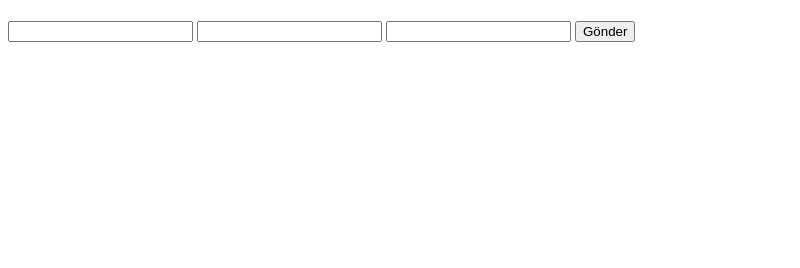
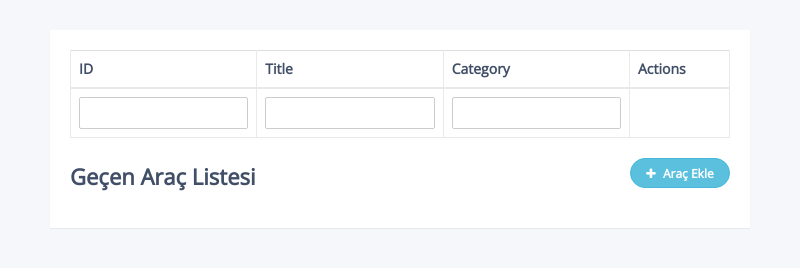
Before and after one commit to mmustafau/javascript, an Electron app: page index.html in a window 800 px wide. Drawn offline with nearby package versions, Linux system fonts and the light colour scheme; no server answers.

Commit message:
commiting

```diff
--- a/index.html
+++ b/index.html
@@ -1,85 +1,173 @@
 <!DOCTYPE html>
 <html lang="en">
 <head>
-    <meta charset="UTF-8">
-    <meta name="viewport" content="width=device-width, initial-scale=1.0">
-    <meta http-equiv="X-UA-Compatible" content="ie=edge">
-    <title>ÜTS - Ücret Toplama Sistemleri</title>
+<meta charset="utf-8">
+<meta http-equiv="X-UA-Compatible" content="IE=edge">
+<meta name="viewport" content="width=device-width, initial-scale=1">
+<title>Ucretli Geçiş Sistemi</title>
+<link rel="stylesheet" href="https://fonts.googleapis.com/css?family=Roboto|Varela+Round|Open+Sans">
+<link rel="stylesheet" href="https://fonts.googleapis.com/icon?family=Material+Icons">
+<link rel="stylesheet" href="https://maxcdn.bootstrapcdn.com/font-awesome/4.7.0/css/font-awesome.min.css">
+<link rel="stylesheet" href="https://maxcdn.bootstrapcdn.com/bootstrap/3.3.7/css/bootstrap.min.css">
+<script src="https://ajax.googleapis.com/ajax/libs/jquery/1.12.4/jquery.min.js"></script>
+<script src="https://maxcdn.bootstrapcdn.com/bootstrap/3.3.7/js/bootstrap.min.js"></script>
+<style type="text/css">
+    body {
+        color: #404E67;
+        background: #F5F7FA;
+		font-family: 'Open Sans', sans-serif;
+	}
+	.table-wrapper {
+		width: 700px;
+		margin: 30px auto;
+        background: #fff;
+        padding: 20px;
+        box-shadow: 0 1px 1px rgba(0,0,0,.05);
+    }
+    .table-title {
+        padding-bottom: 10px;
+        margin: 0 0 10px;
+    }
+    .table-title h2 {
+        margin: 6px 0 0;
+        font-size: 22px;
+    }
+    .table-title .add-new {
+        float: right;
+		height: 30px;
+		font-weight: bold;
+		font-size: 12px;
+		text-shadow: none;
+		min-width: 100px;
+		border-radius: 50px;
+		line-height: 13px;
+    }
+	.table-title .add-new i {
+		margin-right: 4px;
+	}
+    table.table {
+        table-layout: fixed;
+    }
+    table.table tr th, table.table tr td {
+        border-color: #e9e9e9;
+    }
+    table.table th i {
+        font-size: 13px;
+        margin: 0 5px;
+        cursor: pointer;
+    }
+    table.table th:last-child {
+        width: 100px;
+    }
+    table.table td a {
+		cursor: pointer;
+        display: inline-block;
+        margin: 0 5px;
+		min-width: 24px;
+    }
+	table.table td a.add {
+        color: #27C46B;
+    }
+    table.table td a.edit {
+        color: #FFC107;
+    }
+    table.table td a.delete {
+        color: #E34724;
+    }
+    table.table td i {
+        font-size: 19px;
+    }
+	table.table td a.add i {
+        font-size: 24px;
+    	margin-right: -1px;
+        position: relative;
+        top: 3px;
+    }
+    table.table .form-control {
+        height: 32px;
+        line-height: 32px;
+        box-shadow: none;
+        border-radius: 2px;
+    }
+	table.table .form-control.error {
+		border-color: #f50000;
+	}
+
+</style>
+
 </head>
 <body>
+    <div class="container">
+        <div class="table-wrapper">
 
-    <h1 class="sayac" id="sayici"></h1>
-    <input type="text" id="v_id">
-    <input type="text" id="v_title">
-    <input type="text" id="v_category">
-    <button id="sendBTN">Gönder</button>
-
-    <ul id="myUL"></ul>
+                <table class="table table-bordered">
 
 
-<script>
+                         <thead>
+                             <tr>
+                                 <th>ID</th>
+                                 <th>Title</th>
+                                 <th>Category</th>
+                                 <th>Actions</th>
+                             </tr>
+                         </thead>
+                         <tbody>
+                             <tr>
+                                <td><input type="text" class="form-control" name="ID" id="v_id"></td>
+                                <td><input type="text" class="form-control" name="Title" id="v_title"></td>
+                                <td><input type="text" class="form-control" name="Category" id="v_category"></td>
+                                 <td>
 
-const electron= require("electron");
-const {ipcRenderer}=electron;
+                                    <a class="add" title="Add" data-toggle="tooltip" id="sendBTN"><i class="material-icons">&#xE03B;</i></a>
+                                    <a class="delete" title="Delete" data-toggle="tooltip"><i class="material-icons">&#xE872;</i></a>
 
-let sendBTN=document.querySelector("#sendBTN");
-let inputID=document.querySelector("#inputID");
-let sayici=document.querySelector("#sayici");
+                                 </td>
+                             </tr>
 
-let v_id=document.querySelector("#v_id");
-let v_title=document.querySelector("#v_title");
-let v_category=document.querySelector("#v_category");
+                         </tbody>
+                     </table>
+            <div class="table-title">
 
-let liste=document.querySelector("#myUL");
+                <div class="row">
 
-//console.log(vehicleObj);
+                    <div class="col-sm-8"><h2><b>Geçen Araç Listesi</b></h2></div>
+
+                    <div class="col-sm-4">
+                            <button type="button" class="btn btn-info add-new"><i class="fa fa-plus"></i> Araç Ekle</button>
+
+                        </div>
+                </div>
+
+            </div>
+           </div>
+    </div>
 
 
+    <script>
 
-sendBTN.addEventListener("click", () => {
+            const electron= require("electron");
+            const {ipcRenderer}=electron;
 
-    ipcRenderer.send("inputKey", v_title.value);
+            let sendBTN=document.querySelector("#sendBTN");
 
-    /*
-var vehicleText = '{"id":'+v_id.value+',"v_title":'+v_title.value+', "v_category":'+v_category.value+'}'
-var vehicleObj=JSON.parse(vehicleText);
+            //yeni araç eklenen yer
+            sendBTN.addEventListener("click", () => {
 
-/*
-var $items=$('#v_id, #v_title, #v_category')
-var obj ={}
-$items.each(function() {
-    obj[this.id] = $(this).val();
-})
-var json= JSON.stringify(obj);
-*/
-//let vehicleText ='{"id":123,"v_title": v_title.innerHTML, "v_category": v_category.innerHTML}'
+            let v_id=document.querySelector("#v_id");
+            let v_title=document.querySelector("#v_title");
+            let v_category=document.querySelector("#v_category");
 
-//let vehicleObj=JSON.parse(vehicleText);
-//ipcRenderer.send("inputKey", vehicleObj);
+            //inputlardan JSON objesi oluşturulan yer
+            var vehicleText = {id:v_id.value, v_title:v_title.value, v_category:v_category.value};
+            var obj=JSON.stringify(vehicleText);
+            var JObj=JSON.parse(obj)
 
 
-})
-
-// tek sayıcı geliyor
-ipcRenderer.on('outputKey', (e,resppp)=>{
-
-    sayici.innerHTML=resppp;
-
-})
-//liste elemanı geliyor
-ipcRenderer.on('outputKey2', (e,resppp)=>{
-
-    // Create the list item:
-    var item = document.createElement('li');
-    item.innerHTML=resppp;
-    // Add it to the list:
-    liste.appendChild(item);
-
-})
+            ipcRenderer.send("inputKey",JObj);
 
 
+            })
 
-</script>
-
+            </script>
 </body>
 </html>
```
Also changed, not shown: index copy.html (added, +236 -0 lines), index.js (+12 -10 lines), index_org.html (added, +86 -0 lines), 2 other files.
